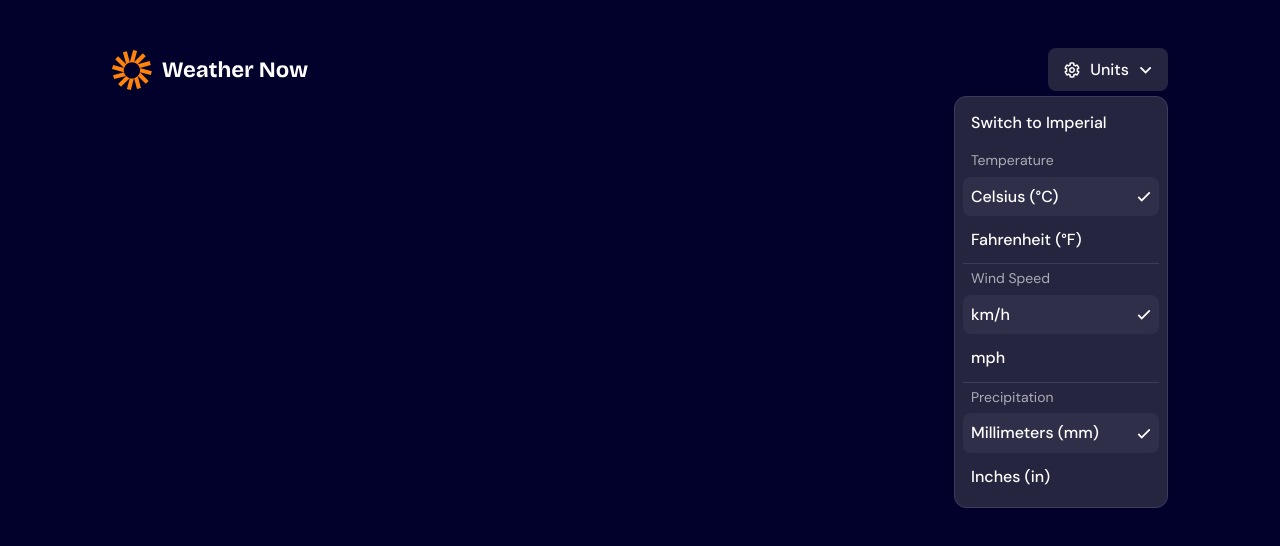
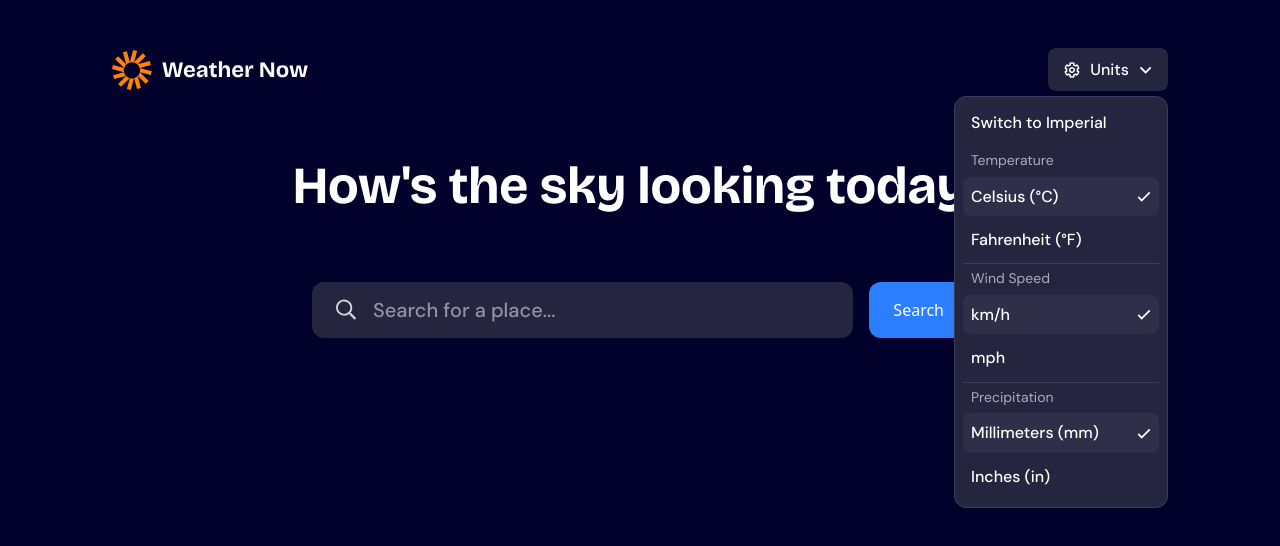
Before and after one commit to Guseltony/FMWeatherApp, a React (Vite) app: page / in a window 1280 px wide. Shown: the top 546 px of the page. Built offline with nearby package versions, Linux system fonts and the light colour scheme.

Commit message:
implement the hero/welcoming text and the search button

```diff
--- a/src/App.jsx
+++ b/src/App.jsx
@@ -1,4 +1,6 @@
 import Header from "./components/Header"
+import HeroText from "./components/HeroText"
+import WeatherPanel from "./components/WeatherPanel"
 
 
 function App() {
@@ -8,6 +10,8 @@ function App() {
     <>
       <div className="bg-neutral-900 px-16 md:px-24 lg:px-112 pt-16 pb-48 md:pt-24 md:pb-80 lg:pt-48 lg:pb-80 min-w-screen h-[100dvh]">
         <Header />
+        <HeroText />
+        <WeatherPanel />
       </div>
     </>
   )
--- /dev/null
+++ b/src/WeatherInfo.jsx
@@ -0,0 +1,17 @@
+import React from 'react'
+
+export const WeatherInfo = () => {
+  return (
+    <div>
+      <div >
+        {/* current weather */}
+        <div>
+
+        </div>
+
+        {/* forecast weather */}
+        <div></div>
+      </div>
+    </div>
+  )
+}
--- a/src/components/HeroText.jsx
+++ b/src/components/HeroText.jsx
@@ -0,0 +1,11 @@
+import React from 'react'
+
+const HeroText = () => {
+  return (
+    <div className='py-64'>
+      <h1 className='text-preset-2 text-center font-bold'>How's the sky looking today?</h1>
+    </div>
+  )
+}
+
+export default HeroText
--- /dev/null
+++ b/src/components/Search.jsx
@@ -0,0 +1,13 @@
+import React from 'react'
+
+export const Search = () => {
+  return (
+    <div className='flex items-center gap-16 w-[656px] h-[56px]'>
+      <div className='px-24 py-16 flex items-center gap-16 bg-neutral-800 rounded-12 w-[100%] h-[100%]'>
+        <img src="/src/assets/images/icon-search.svg" alt="" />
+        <input type="text" name="" id="" placeholder='Search for a place...' className='text-preset-5b font-medium border-0 outline-0' />
+      </div>
+      <button type="submit" className='px-24 py-16 bg-blue-500 text-preset-5 font-medium rounded-12 cursor-pointer'>Search</button>
+    </div>
+  )
+}
--- /dev/null
+++ b/src/components/WeatherPanel.jsx
@@ -0,0 +1,12 @@
+import React from 'react'
+import { Search } from './Search'
+
+const WeatherPanel = () => {
+  return (
+    <div className='flex items-center justify-center flex-col'>
+      <Search />
+    </div>
+  )
+}
+
+export default WeatherPanel
--- a/src/index.css
+++ b/src/index.css
@@ -110,13 +110,13 @@ body {
   font-family: var(--font-DMSans);
 }
 
-.text-preset-5-a {
+.text-preset-5a {
   font-size: var(--text-base);
   line-height: var(--leading-max);
   letter-spacing: var(--tracking-none);
   font-family: var(--font-DMSans);
 }
-.text-preset-5-b {
+.text-preset-5b {
   font-size: var(--text-base);
   line-height: var(--leading-max);
   letter-spacing: var(--tracking-none);
```
